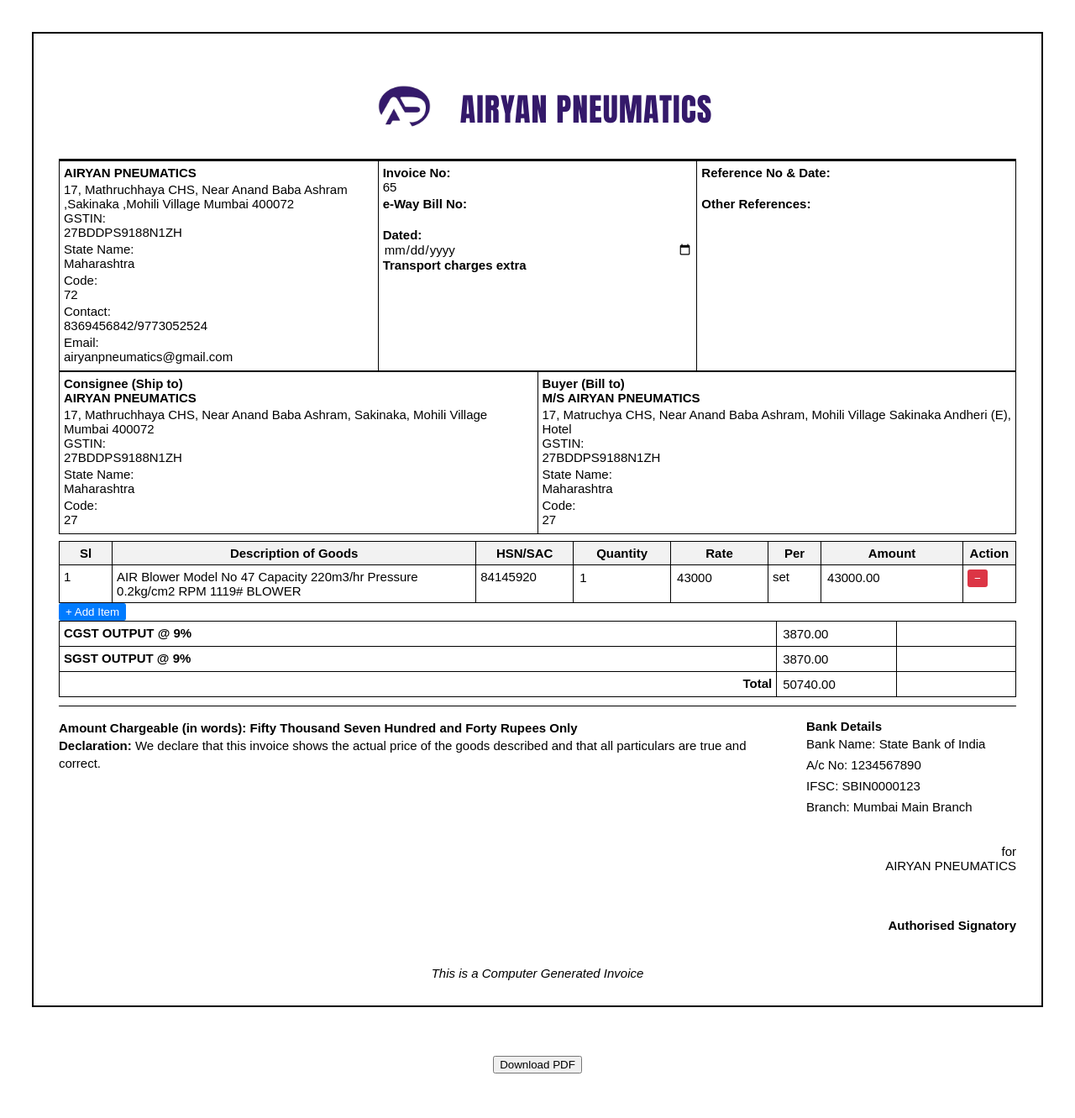
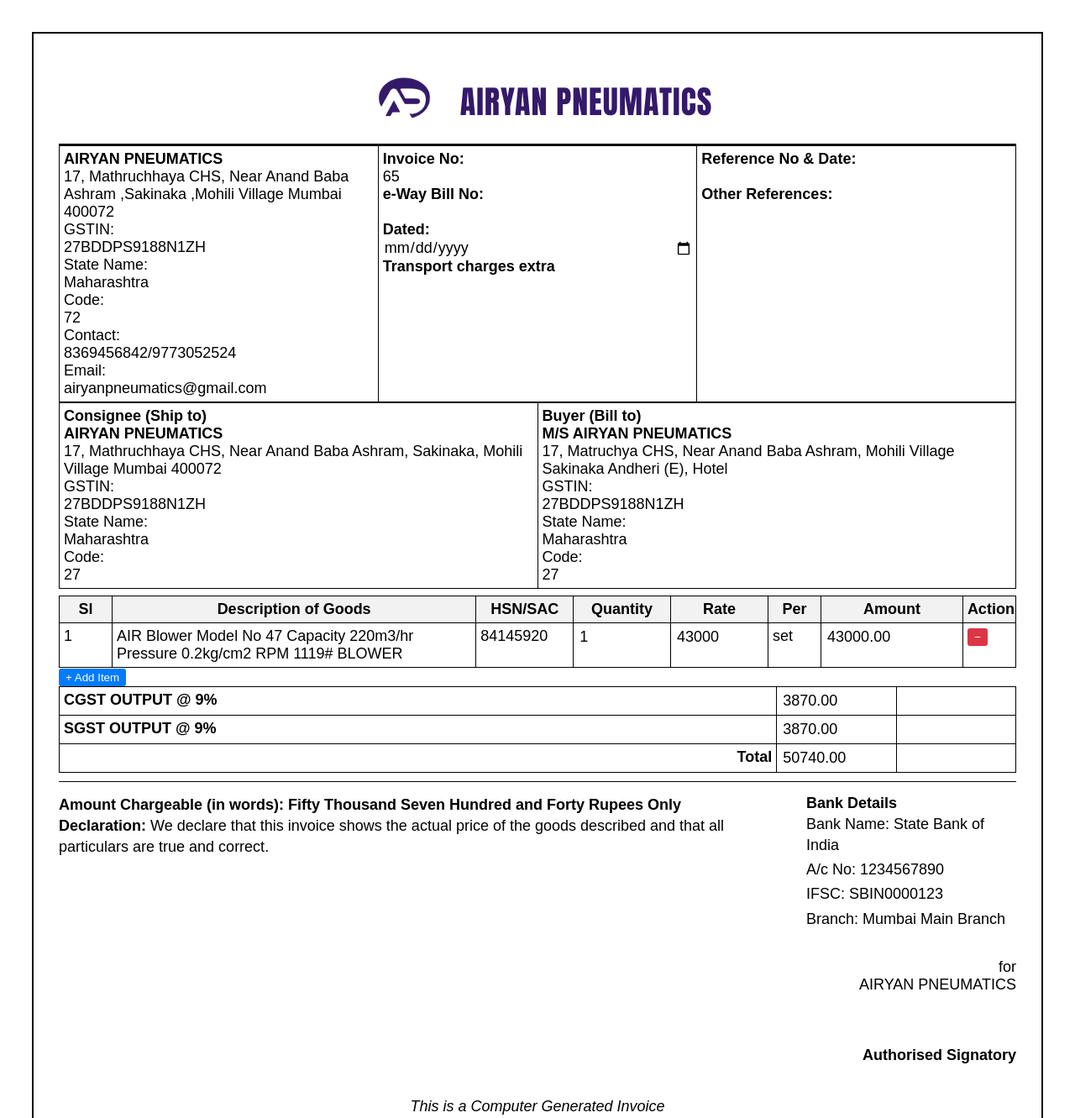
Before and after one commit to saiprasadkhule/Billing_System, a plain HTML site: page index.html in a window 1280 px wide. Shown: the top 1331 px of the page at 84% size. Before the commit the page ends 1298 px from the top, so only its background shows below. Drawn offline with Linux system fonts and the light colour scheme.

Commit message:
Updated Font

```diff
--- a/style.css
+++ b/style.css
@@ -1,7 +1,7 @@
 @page { size: A3 portrait; margin: 0; }
 body {
     font-family: Arial, sans-serif;
-    font-size: 15px;
+    font-size: 18px;
     margin: 0;
     padding: 0;
     color: #000;
@@ -66,7 +66,7 @@ input {
     border: none;
     background: transparent;
     font-family: inherit;
-    font-size: 15px;
+    font-size: 18px;
 }
 .action-btn {
     background-color: #007bff;
@@ -85,7 +85,7 @@ input {
     width: 100%;
     text-align: center;
     font-style: italic;
-    font-size: 15px;
+    font-size: 18px;
 }
 
 .invoice-header {
@@ -94,7 +94,7 @@ input {
     justify-content: center; /* Center the pair together */
     gap: 20px; /* Space between logo and title */
     border-bottom: 2px solid #000;
-    padding: 10px 0;
+    padding: 0px 0;
     flex-wrap: wrap; /* Allows wrapping on very small screens */
 }
 
@@ -197,7 +197,7 @@ input {
     text-align: center;
     margin-top: 40px;
     font-style: italic;
-    font-size: 15px;
+    font-size: 18px;
 }
 
 
@@ -214,13 +214,13 @@ input {
 
 .left-side {
     flex: 1;
-    font-size: 15px;
+    font-size: 18px;
     line-height: 1.4;
 }
 
 .right-side {
     flex: 0 0 250px; /* Slightly wider for inline bank details */
-    font-size: 15px;
+    font-size: 18px;
     line-height: 1.4;
     margin-top: 2mm;
 
```
